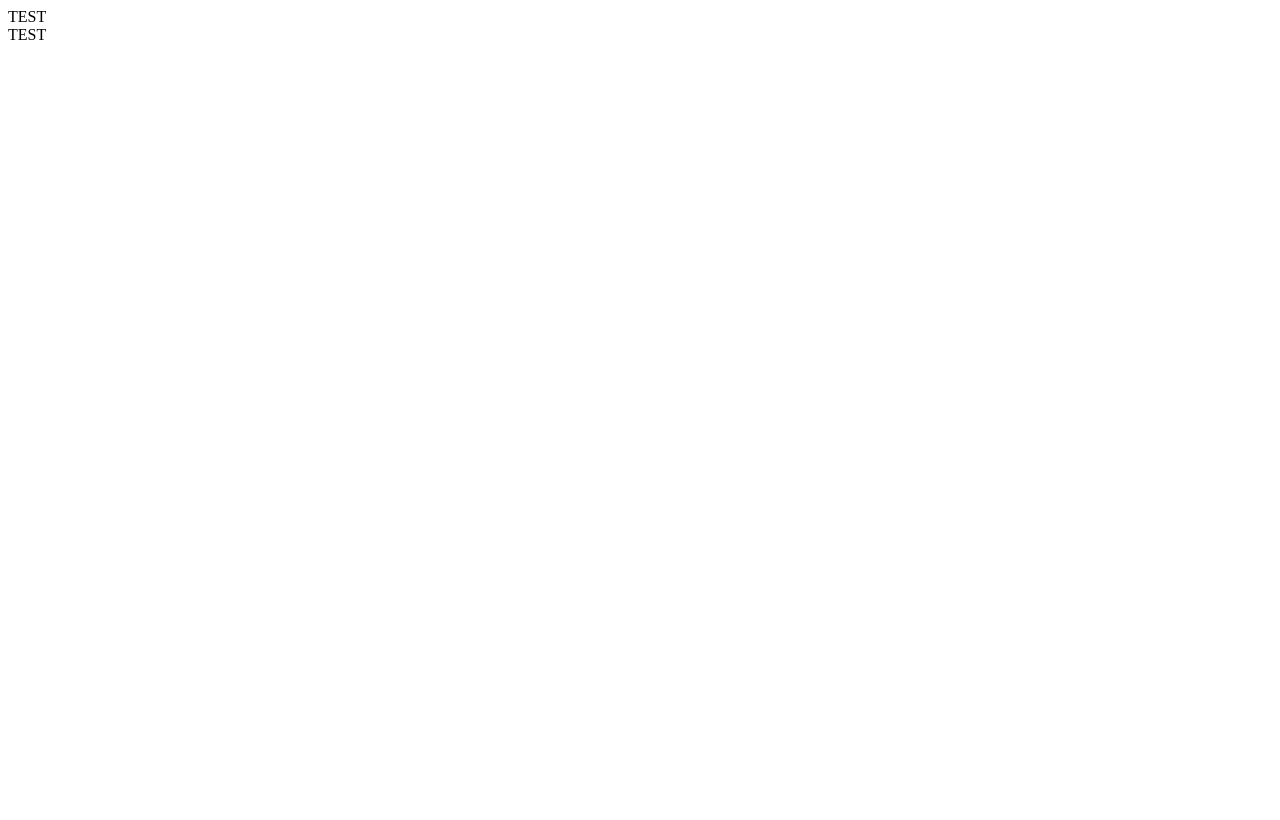
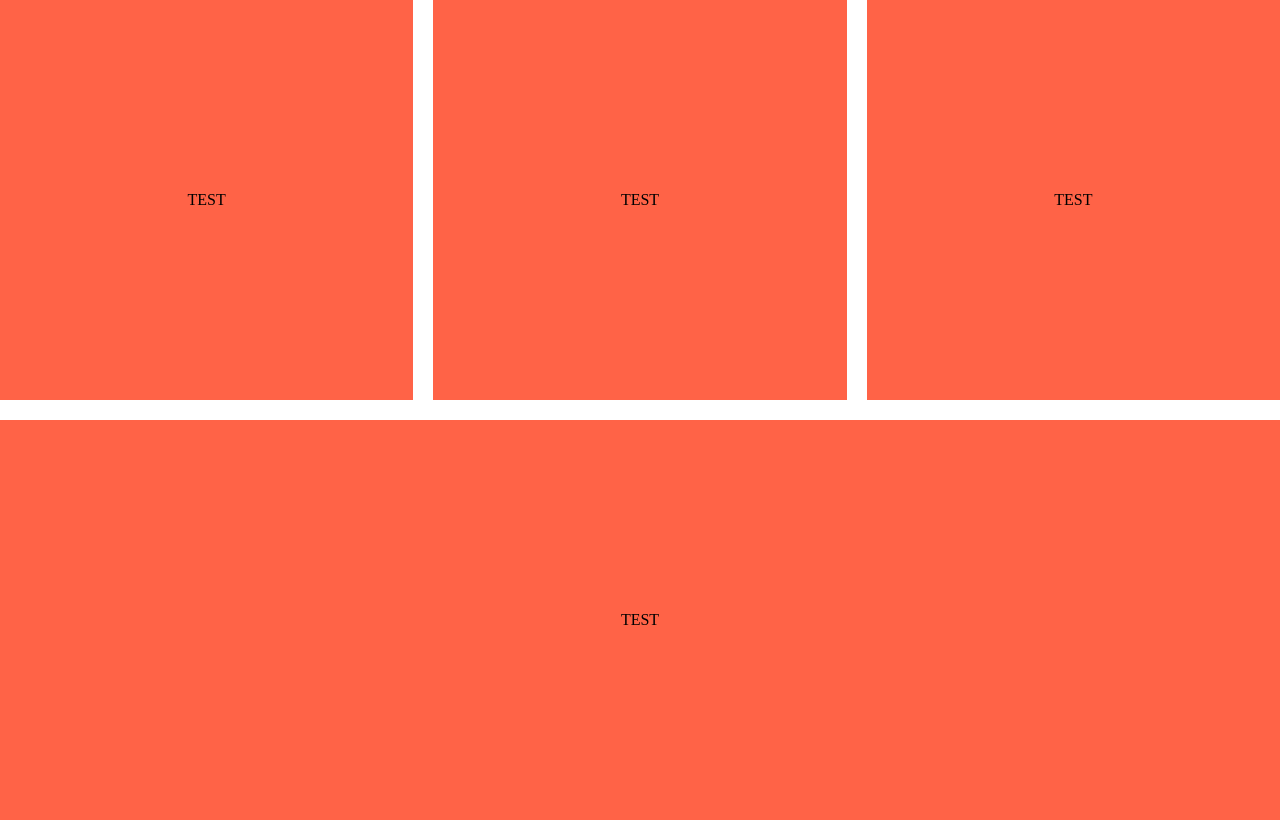
Before and after one commit to xKraiVx/template-for-iframe, a plain HTML site: page index.html in a window 1280 px wide. Drawn offline with Linux system fonts and the light colour scheme.

Commit message:
added styles

```diff
--- a/index.html
+++ b/index.html
@@ -4,12 +4,17 @@
 <head>
     <meta charset="UTF-8">
     <meta name="viewport" content="width=device-width, initial-scale=1.0">
+    <link rel="stylesheet" href="style.css">
     <title>Document</title>
 </head>
 
 <body>
-    <div>TEST</div>
-    <div>TEST</div>
+    <main>
+        <div>TEST</div>
+        <div>TEST</div>
+        <div>TEST</div>
+        <div>TEST</div>
+    </main>
 </body>
 
 </html>
--- /dev/null
+++ b/style.css
@@ -0,0 +1,23 @@
+body {
+    margin: 0;
+    padding: 0;
+    width: 100vw;
+    overflow: hidden;
+}
+
+main{
+    display: flex;
+    flex-wrap: wrap;
+    width: 100%;
+    gap: 20px;
+}
+
+div {
+    display: flex;
+    align-items: center;
+    justify-content: center;
+    background: tomato;
+    flex-grow: 1;
+    min-height: 400px;
+    min-width: 400px;
+}
```
